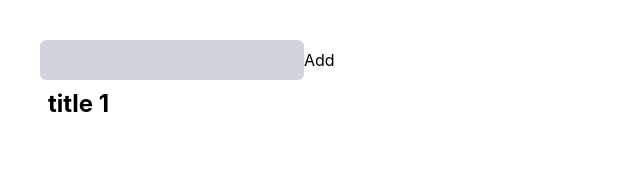
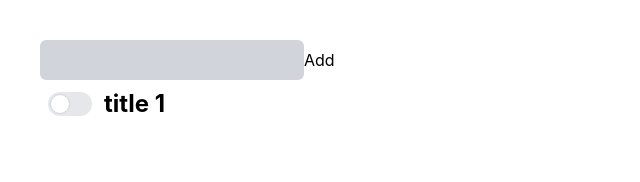
Before and after one commit to mabuhanifa/react-experiment-ts, a React (Vite) app: page / in a window 1280 px wide. Shown: the top 182 px of the page, without its empty margins (0-640 px from the left). Built offline with nearby package versions, Linux system fonts and the light colour scheme.

Commit message:
CheckBox

```diff
--- a/src/App.tsx
+++ b/src/App.tsx
@@ -1,4 +1,5 @@
 import { useState, type FormEvent } from "react";
+import CheckBox from "./components/CheckBox";
 import { useDispatch, useSelector } from "./contextAPI/hooks";
 
 export default function App() {
@@ -30,7 +31,7 @@
         {
           todos && todos.map((todo) => (
             <div key={todo.id} className="flex items-center p-2">
-
+              <CheckBox todo={todo} />
               <h1 className={`text-2xl font-bold ${todo.isCompleted ? "line-through" : ""}`}>
                 {todo.title}
               </h1>
--- /dev/null
+++ b/src/components/CheckBox.tsx
@@ -0,0 +1,20 @@
+import { useDispatch } from "../contextAPI/hooks"
+import { Todo } from "../types/types"
+
+export default function CheckBox({ todo }: { todo: Todo }) {
+    const dispatch = useDispatch()
+    function changeStatus(id: number) {
+        dispatch({ type: "CHANGE_STATUS", payload: id })
+    }
+    return (
+        <label className="relative inline-flex items-center cursor-pointer">
+            <input
+                type="checkbox"
+                className="sr-only peer"
+                checked={todo.isCompleted}
+                onChange={() => changeStatus(todo.id)} />
+            <div className="w-11 h-6 bg-gray-200 peer-focus:outline-none  rounded-full peer dark:bg-gray-700 peer-checked:after:translate-x-full peer-checked:after:border-white after:content-[''] after:absolute after:top-[2px] after:left-[2px] after:bg-white after:border-gray-300 after:border after:rounded-full after:h-5 after:w-5 after:transition-all dark:border-gray-600 peer-checked:bg-blue-600" ></div>
+            <span className="ml-3 text-sm font-medium text-gray-900 dark:text-gray-300"></span>
+        </label>
+    )
+}
```
